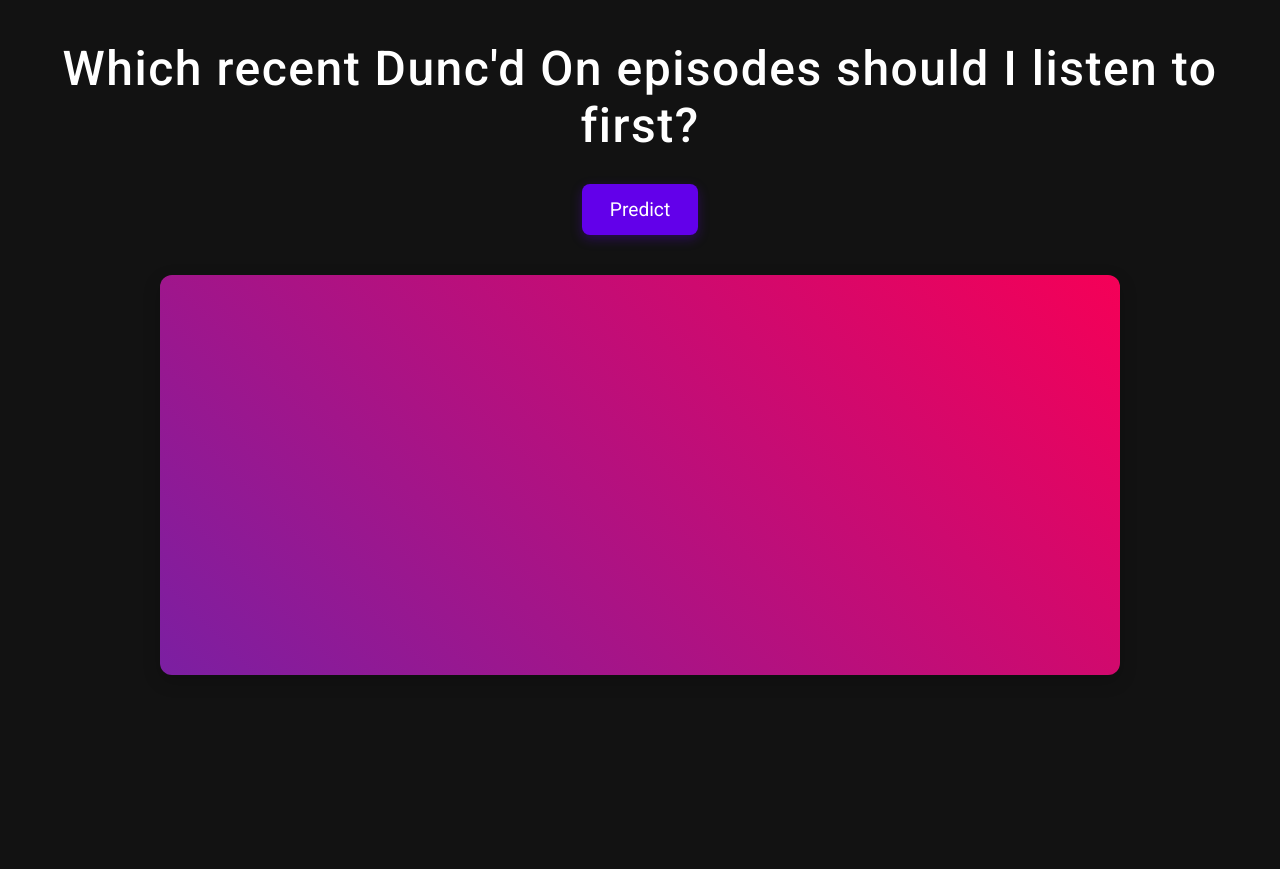
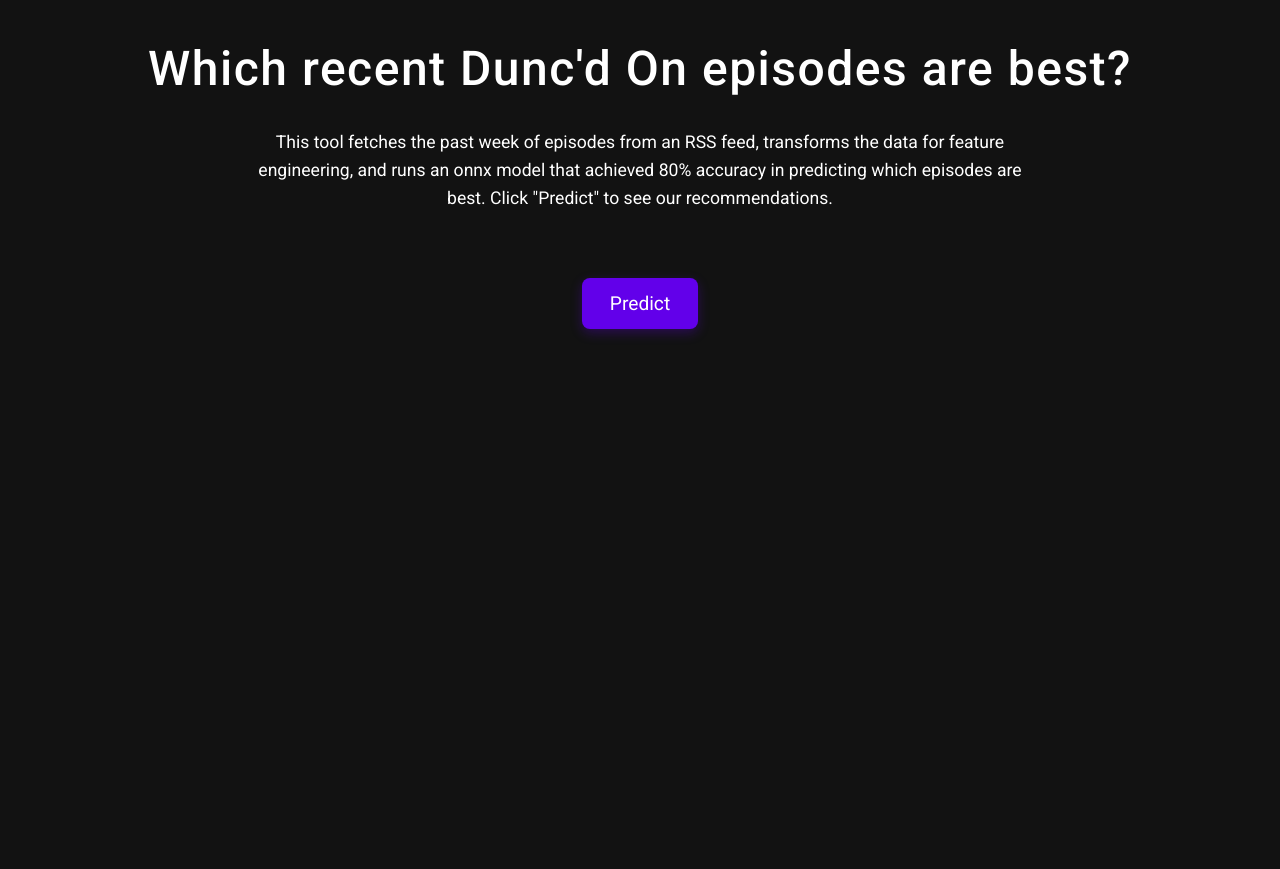
Before and after one commit to mcmullarkey/duncd-on-analysis, a Flask app: page / in a window 1280 px wide. Before the commit the page ends 675 px from the top, so only its background shows below. Run offline with Flask 2, Linux system fonts and the light colour scheme; some libraries are stand-ins or nearby versions.

Commit message:
update with about and contact text

```diff
--- a/episode-preds-app/templates/index.html
+++ b/episode-preds-app/templates/index.html
@@ -18,9 +18,19 @@
         body {
             background-color: #121212;
             color: #fff;
+            min-height: 100vh;
+            display: flex;
+            flex-direction: column;
+            align-items: center;
+            justify-content: center;
+            padding: 40px 20px;
+            font-size: 1rem;
+        }
+
+        .container {
+            max-width: 1200px;
+            width: 100%;
             text-align: center;
-            padding: 40px;
-            font-size: 1rem;
         }
 
         h1 {
@@ -29,6 +39,39 @@
             margin-bottom: 30px;
             letter-spacing: 1.5px;
             font-weight: 500;
+            line-height: 1.2;
+        }
+
+        .text-container {
+            position: relative;
+            height: 100px; /* Adjust based on your content */
+            margin: 30px auto;
+            max-width: 800px;
+        }
+
+        .about-text, .contact-text {
+            position: absolute;
+            width: 100%;
+            left: 0;
+            top: 0;
+            line-height: 1.6;
+            font-size: 1.1rem;
+            opacity: 1;
+            transition: opacity 0.5s ease;
+        }
+
+        .contact-text {
+            opacity: 0;
+        }
+
+        .contact-text a {
+            color: #bb86fc;
+            text-decoration: none;
+            transition: color 0.3s ease;
+        }
+
+        .contact-text a:hover {
+            color: #3700b3;
         }
 
         button {
@@ -41,6 +84,7 @@
             border-radius: 8px;
             transition: all 0.3s ease;
             box-shadow: 0 4px 12px rgba(98, 0, 234, 0.3);
+            margin: 20px 0;
         }
 
         button:hover {
@@ -53,9 +97,6 @@
             outline: none;
         }
 
-        /* Loading Spinner */
-
-        /* Chart Container */
         #chart-container {
             width: 80%;
             margin: 40px auto;
@@ -65,6 +106,14 @@
             overflow: hidden;
             background: linear-gradient(45deg, #7b1fa2, #f50057);
             box-shadow: 0 6px 18px rgba(0, 0, 0, 0.2);
+            opacity: 0;
+            visibility: hidden;
+            transition: opacity 0.5s ease, visibility 0.5s ease;
+        }
+
+        #chart-container.visible {
+            opacity: 1;
+            visibility: visible;
         }
 
         canvas {
@@ -80,29 +129,60 @@
                 font-size: 2rem;
             }
 
+            .text-container {
+                height: 150px; /* Increased for mobile */
+                padding: 0 20px;
+            }
+
+            .about-text, .contact-text {
+                font-size: 1rem;
+            }
+
             button {
                 font-size: 1rem;
                 padding: 12px 24px;
             }
 
             #chart-container {
-                width: 90%;
+                width: 95%;
                 height: 300px;
             }
         }
     </style>
 </head>
 <body>
-    <h1>Which recent Dunc'd On episodes should I listen to first?</h1>
-    <button onclick="findGoodEpisodes()">Predict</button>
-    <div id="chart-container">
-        <canvas id="episodeChart"></canvas>
+    <div class="container">
+        <h1>Which recent Dunc'd On episodes are best?</h1>
+
+        <div class="text-container">
+            <div class="about-text">
+                This tool fetches the past week of episodes from an RSS feed, transforms the data for feature engineering, and runs an onnx model that achieved 80% accuracy in predicting which episodes are best. Click "Predict" to see our recommendations.
+            </div>
+            <div class="contact-text">
+                This tool was built by Michael Mullarkey, who's looking for jobs right now! His resume is <a href="https://docs.google.com/document/d/13eiP7DP97qG8SXcpLAXrdHC5PrjX_l9RGu5rb9g339M/" target="_blank">here</a> and his LinkedIn is <a href="https://www.linkedin.com/in/mcmullarkey/" target="_blank">here</a>
+            </div>
+        </div>
+
+        <button onclick="findGoodEpisodes()">Predict</button>
+
+        <div id="chart-container">
+            <canvas id="episodeChart"></canvas>
+        </div>
     </div>
 
     <script>
         let chart = null;
 
         async function findGoodEpisodes() {
+            const aboutText = document.querySelector('.about-text');
+            const contactText = document.querySelector('.contact-text');
+            const chartContainer = document.getElementById('chart-container');
+
+            // Fade out about text and fade in contact text
+            aboutText.style.opacity = '0';
+            setTimeout(() => {
+                contactText.style.opacity = '1';
+            }, 500);
 
             try {
                 const response = await fetch('/predict');
@@ -113,7 +193,14 @@
                     return;
                 }
 
-                updateChart(data);
+                // Show and fade in the chart container
+                chartContainer.classList.add('visible');
+
+                // Slight delay before updating chart for smooth transition
+                setTimeout(() => {
+                    updateChart(data);
+                }, 100);
+
             } catch (error) {
                 alert('Error fetching predictions');
                 console.error(error);
@@ -141,6 +228,10 @@
                     responsive: true,
                     maintainAspectRatio: false,
                     indexAxis: 'y',
+                    animation: {
+                        duration: 1000,
+                        easing: 'easeInOutQuart'
+                    },
                     plugins: {
                         legend: {
                             display: false
```
